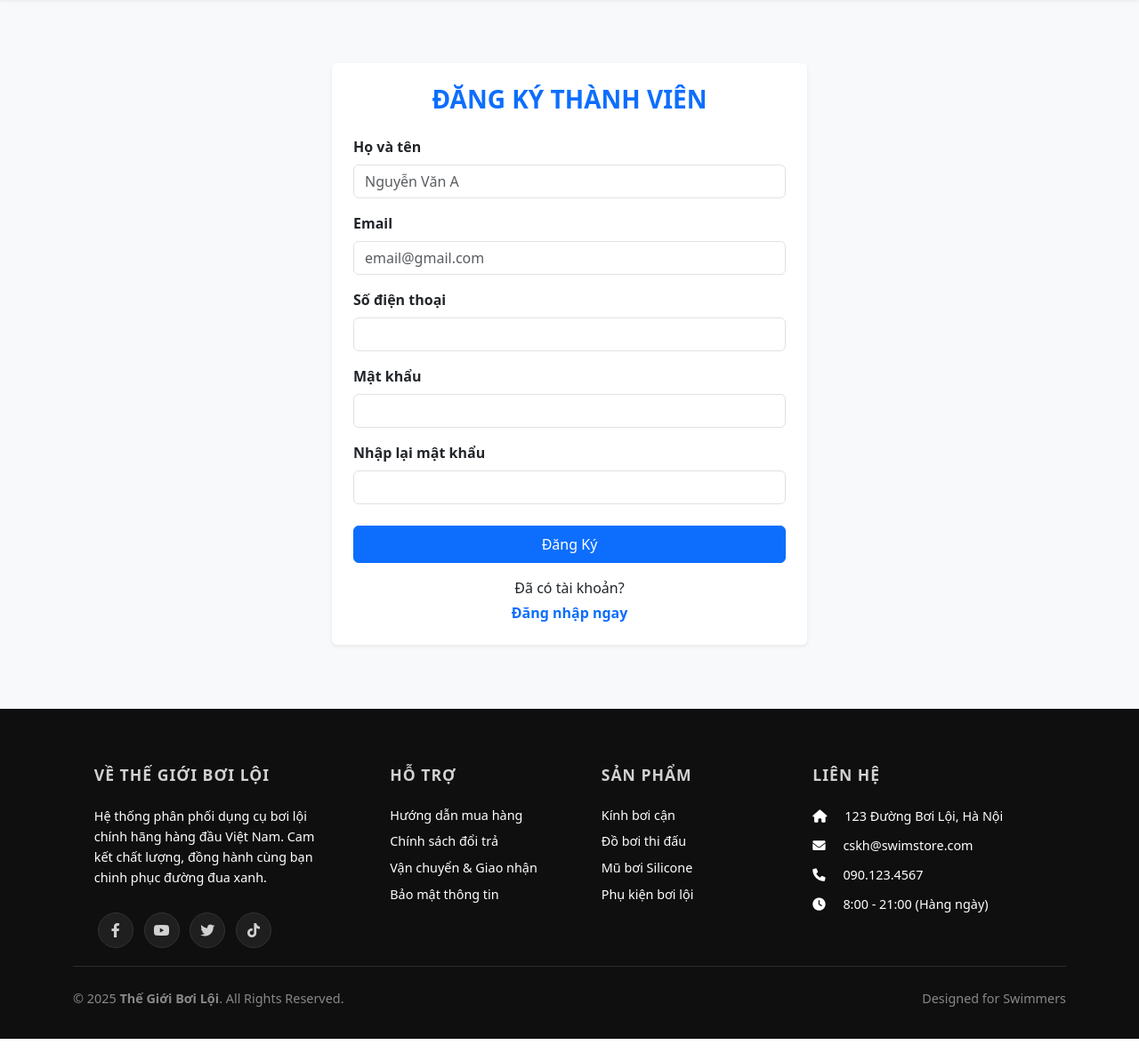
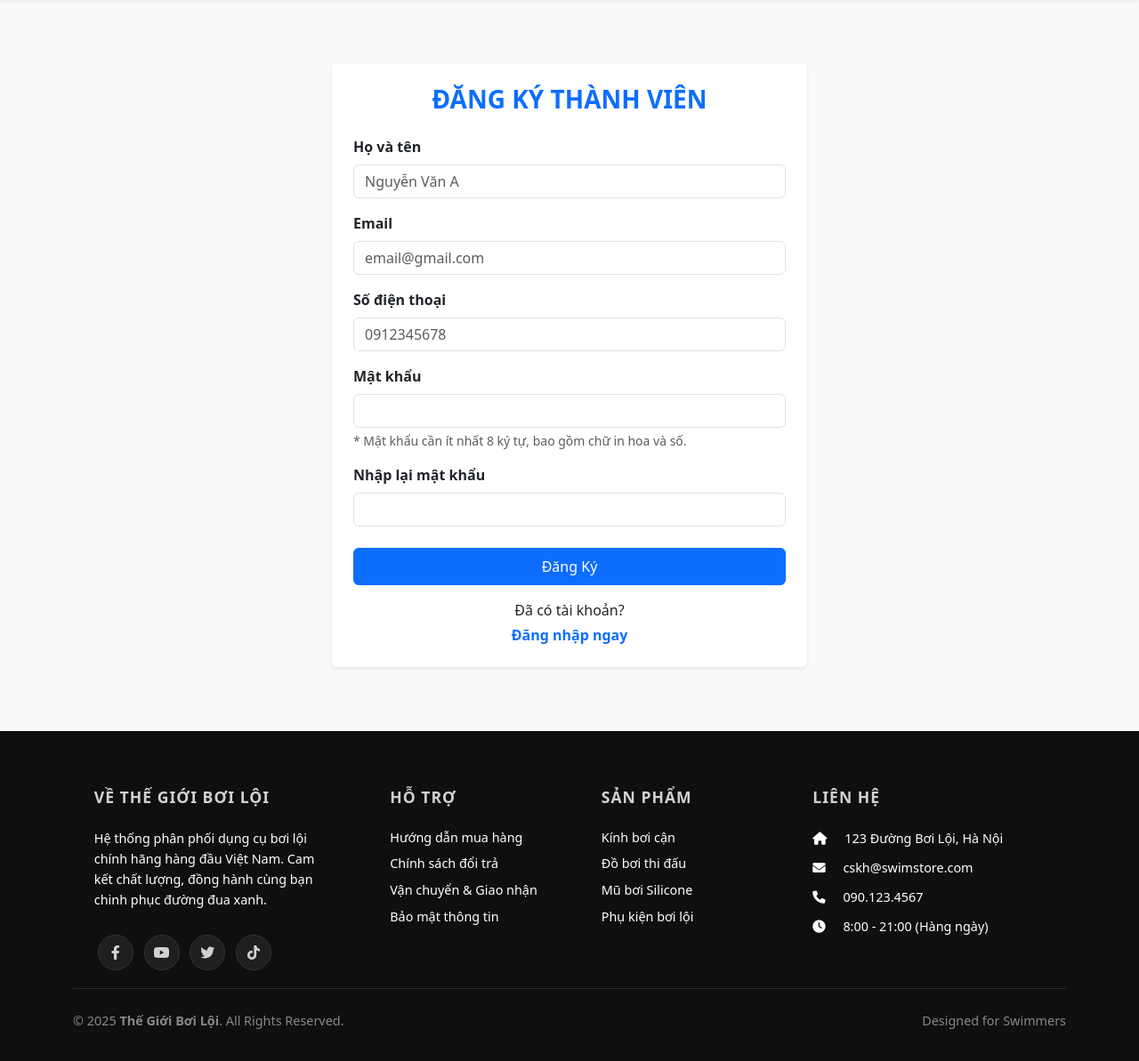
Before and after one commit to Tientai2k4/ThucTapNganh, a PHP site: the page made by app/Views/client/auth/register.php in a window 1280 px wide. Shown: the part 111-1304 px from the top of the page at 89% size. Before the commit the page ends 1279 px from the top, so only its background shows below. Run offline with PHP 8.4, Linux system fonts and the light colour scheme; the template is opened without the code that fills it, so the values that code supplies are empty; some libraries are stand-ins or nearby versions.

Commit message:
rang buoc register

```diff
--- a/app/Views/client/auth/register.php
+++ b/app/Views/client/auth/register.php
@@ -13,7 +13,7 @@
                         </div>
                     <?php endif; ?>
 
-                    <form action="<?= BASE_URL ?>auth/processRegister" method="POST">
+                    <form action="<?= BASE_URL ?>auth/processRegister" method="POST" id="registerForm">
                         <div class="mb-3">
                             <label class="form-label fw-bold">Họ và tên</label>
                             <input type="text" name="full_name" class="form-control" placeholder="Nguyễn Văn A" required>
@@ -26,20 +26,29 @@
 
                         <div class="mb-3">
                             <label class="form-label fw-bold">Số điện thoại</label>
-                            <input type="text" name="phone" class="form-control" required>
+                            <input type="text" name="phone" id="phone" class="form-control"
+                                   maxlength="10" placeholder="0912345678" required>
+
+                            <small id="phone-error" class="text-danger fw-bold" style="display: none;"></small>
                         </div>
 
                         <div class="mb-3">
                             <label class="form-label fw-bold">Mật khẩu</label>
-                            <input type="password" name="password" class="form-control" required>
+                            <input type="password" name="password" id="password" class="form-control" required>
+
+                            <div class="form-text text-muted small mb-1">
+                                * Mật khẩu cần ít nhất 8 ký tự, bao gồm chữ in hoa và số.
+                            </div>
+                            <small id="password-error" class="text-danger fw-bold" style="display: none;"></small>
                         </div>
 
                         <div class="mb-4">
                             <label class="form-label fw-bold">Nhập lại mật khẩu</label>
-                            <input type="password" name="confirm_password" class="form-control" required>
+                            <input type="password" name="confirm_password" id="confirm_password" class="form-control" required>
+                            <small id="confirm-error" class="text-danger fw-bold" style="display: none;"></small>
                         </div>
 
-                        <button type="submit" class="btn btn-primary w-100 py-2">Đăng Ký</button>
+                        <button type="submit" class="btn btn-primary w-100 py-2" id="btn-submit">Đăng Ký</button>
                     </form>
 
                     <div class="text-center mt-3">
@@ -53,3 +62,91 @@
 </div>
 
 <?php require_once ROOT_PATH . '/app/Views/client/layouts/footer.php'; ?>
+
+<script>
+document.addEventListener("DOMContentLoaded", function() {
+    const phoneInput = document.getElementById('phone');
+    const passInput = document.getElementById('password');
+    const confirmInput = document.getElementById('confirm_password');
+    const form = document.getElementById('registerForm');
+    const submitBtn = document.getElementById('btn-submit');
+
+    // 1. Kiểm tra Số điện thoại
+    phoneInput.addEventListener('input', function() {
+        // Chỉ cho nhập số, xóa chữ ngay lập tức
+        this.value = this.value.replace(/[^0-9]/g, '');
+
+        const errorSpan = document.getElementById('phone-error');
+        const regexPhone = /^0[0-9]{9}$/; // Bắt đầu bằng 0, tổng 10 số
+
+        if (this.value.length > 0 && !regexPhone.test(this.value)) {
+            if (this.value.length !== 10) {
+                errorSpan.innerText = "SĐT phải đủ 10 chữ số.";
+            } else if (!this.value.startsWith('0')) {
+                errorSpan.innerText = "SĐT phải bắt đầu bằng số 0.";
+            }
+            errorSpan.style.display = 'block';
+            phoneInput.classList.add('is-invalid');
+        } else {
+            errorSpan.style.display = 'none';
+            phoneInput.classList.remove('is-invalid');
+            phoneInput.classList.add('is-valid');
+        }
+    });
+
+    // 2. Kiểm tra Mật khẩu mạnh
+    passInput.addEventListener('input', function() {
+        const errorSpan = document.getElementById('password-error');
+        const val = this.value;
+        let msg = "";
+
+        if (val.length < 8) {
+            msg = "Mật khẩu quá ngắn (tối thiểu 8 ký tự).";
+        } else if (!/[A-Z]/.test(val)) {
+            msg = "Thiếu chữ in hoa (Ví dụ: A, B, C...).";
+        } else if (!/[0-9]/.test(val)) {
+            msg = "Thiếu số (Ví dụ: 1, 2, 3...).";
+        }
+
+        if (msg !== "") {
+            errorSpan.innerText = msg;
+            errorSpan.style.display = 'block';
+            passInput.classList.add('is-invalid');
+        } else {
+            errorSpan.style.display = 'none';
+            passInput.classList.remove('is-invalid');
+            passInput.classList.add('is-valid');
+        }
+
+        // Kích hoạt check lại ô nhập lại mật khẩu nếu đang nhập
+        if (confirmInput.value.length > 0) confirmInput.dispatchEvent(new Event('input'));
+    });
+
+    // 3. Kiểm tra Nhập lại mật khẩu
+    confirmInput.addEventListener('input', function() {
+        const errorSpan = document.getElementById('confirm-error');
+        if (this.value !== passInput.value) {
+            errorSpan.innerText = "Mật khẩu nhập lại không khớp.";
+            errorSpan.style.display = 'block';
+            confirmInput.classList.add('is-invalid');
+        } else {
+            errorSpan.style.display = 'none';
+            confirmInput.classList.remove('is-invalid');
+            confirmInput.classList.add('is-valid');
+        }
+    });
+
+    // 4. Chặn Submit nếu còn lỗi
+    form.addEventListener('submit', function(e) {
+        // Kiểm tra lại lần cuối
+        const isPhoneInvalid = phoneInput.classList.contains('is-invalid');
+        const isPassInvalid = passInput.classList.contains('is-invalid');
+        const isConfirmInvalid = confirmInput.classList.contains('is-invalid');
+
+        if (isPhoneInvalid || isPassInvalid || isConfirmInvalid) {
+            e.preventDefault(); // Chặn gửi form
+            alert("Vui lòng sửa các lỗi màu đỏ trước khi đăng ký!");
+        }
+    });
+});
+</script>
```
Also changed, not shown: app/Controllers/Client/AuthController.php (+18 -0 lines).
